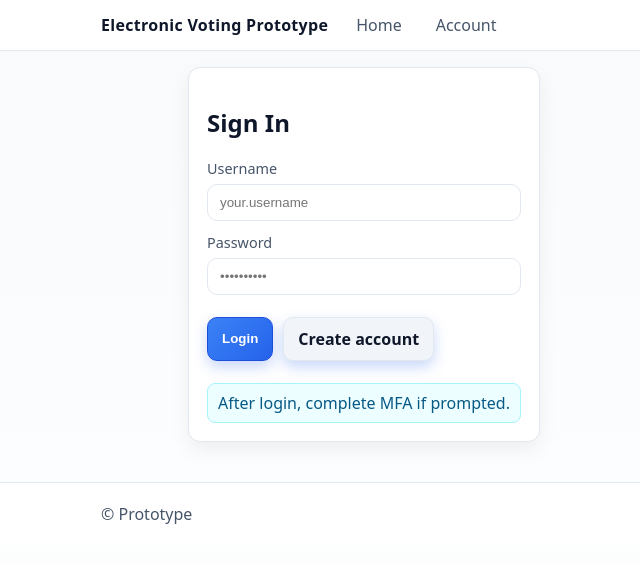
After one commit to KoutsComputes/Secure-Software-Systems-Assignment3, a Flask app: page /auth/login in a window 1280 px wide. The commit adds this page. Shown: the top 563 px of the page, without its empty margins (5-645 px from the left). Run offline with Flask 2, Linux system fonts and the light colour scheme; data comes from the database, SQL or seed files in the repository.

Commit message:
Issues #5–#8: Docker recovery, MFA + QR, RBAC (FE/BE), UX polish, admin bootstrap

```diff
--- a/flask-prototype-app/app/app.py
+++ b/flask-prototype-app/app/app.py
@@ -1,7 +1,12 @@
-from flask import Flask, render_template, request, redirect, url_for, flash, jsonify, abort
+from flask import Flask, render_template, request, redirect, url_for, flash, jsonify, abort, session  # Theo: Issue 6 - session for auth
 import os
 import uuid
 from flask_sqlalchemy import SQLAlchemy
+from werkzeug.security import generate_password_hash, check_password_hash  # Theo: Issue 6 - password hashing
+import pyotp  # Theo: Issue 6 - TOTP MFA
+import qrcode  # Theo: Issue 6 - QR code generation for TOTP setup
+import base64  # Theo: Issue 6 - Encode QR image for template
+from io import BytesIO  # Theo: Issue 6 - In-memory image buffer
 # Support running as a script or as a package
 try:
     from security import get_audit_logger, is_country_allowed  # when running app/app.py directly
@@ -21,6 +26,30 @@ ALLOWED_MISSIONS = {"AUS-LONDON", "AUS-WASHINGTON", "AUS-TOKYO", "AUS-SINGAPORE"
 @app.before_first_request
 def _init_db():
     db.create_all()
+    # Theo: Issue 8 - Seed default roles (DB‑level RBAC)
+    try:
+        existing = {r.name for r in Role.query.all()}
+    except Exception:
+        existing = set()
+    for rname, desc in (
+        ('voter', 'Regular voter with minimal privileges'),
+        ('clerk', 'Polling clerk: verify enrolment, assist voters'),
+        ('admin', 'System admin: manage candidates and system areas'),
+    ):
+        if rname not in existing:
+            db.session.add(Role(name=rname, description=desc))
+    db.session.commit()
+    # Theo: Issue 8 - Optional admin bootstrap via env (for backend RBAC testing)
+    admin_user = os.environ.get('BOOTSTRAP_ADMIN_USERNAME')
+    admin_pass = os.environ.get('BOOTSTRAP_ADMIN_PASSWORD')
+    if admin_user and admin_pass:
+        if not UserAccount.query.filter_by(username=admin_user).first():
+            db.session.add(UserAccount(
+                username=admin_user,
+                password_hash=generate_password_hash(admin_pass),
+                role='admin'
+            ))
+            db.session.commit()
 
 # Models
 class Voter(db.Model):
@@ -49,10 +78,36 @@ class VoteReceipt(db.Model):
     vote_id = db.Column(db.Integer, db.ForeignKey('vote.id'), nullable=False)
     receipt = db.Column(db.String(64), unique=True, nullable=False)
 
+# Theo: Issue 6 - Authentication model (password + TOTP secret)
+class UserAccount(db.Model):
+    id = db.Column(db.Integer, primary_key=True)
+    username = db.Column(db.String(120), unique=True, nullable=False)
+    password_hash = db.Column(db.String(255), nullable=False)
+    mfa_secret = db.Column(db.String(32), nullable=True)
+    mfa_enabled = db.Column(db.Boolean, default=False)
+    voter_id = db.Column(db.Integer, db.ForeignKey('voter.id'), nullable=True)
+    # Theo: Issue 8 - RBAC in database: role persisted on the user
+    role = db.Column(db.String(32), db.ForeignKey('role.name'), nullable=False, default='voter')
+
+# Theo: Issue 8 - Roles table in database (separate DB layer for RBAC)
+class Role(db.Model):
+    name = db.Column(db.String(32), primary_key=True)
+    description = db.Column(db.String(200))
+
 # Routes
 
 @app.route('/')
 def index():
+    # Theo: Issue 6/7 - Default UX: send users to auth first
+    # If not logged in, show login; if logged in, go to role dashboard.
+    user = _current_user()
+    if not user:
+        return redirect(url_for('auth_login'))
+    return redirect(url_for('dashboard_root'))
+
+# Theo: Issue 7 - Preserve access to the original prototype homepage
+@app.route('/home')
+def home_landing():
     return render_template('index.html')
 
 # Theo: Incident Recovery - Health endpoint for Docker healthcheck
@@ -64,6 +119,282 @@ def healthz():
         return jsonify({'status': 'ok', 'db': 'ok'}), 200
     except Exception as e:  # pragma: no cover
         return jsonify({'status': 'error', 'db': 'unhealthy', 'detail': str(e)}), 500
+
+# Theo: Issue 6 - helpers for authentication state
+def _current_user():
+    uid = session.get('user_id')
+    if not uid:
+        return None
+    return UserAccount.query.get(uid)
+
+def login_required_and_mfa(fn):
+    from functools import wraps
+    @wraps(fn)
+    def wrapper(*args, **kwargs):
+        user = _current_user()
+        if not user:
+            flash('Please log in to continue.')
+            return redirect(url_for('auth_login'))
+        if user.mfa_enabled and not session.get('mfa_ok'):
+            flash('Please complete MFA verification.')
+            return redirect(url_for('auth_mfa_prompt'))
+        return fn(*args, **kwargs)
+    return wrapper
+
+# Theo: Issue 8 - API RBAC decorator for role-based access control (no JWT)
+def role_required(*roles):
+    from functools import wraps
+    def decorator(fn):
+        @wraps(fn)
+        def wrapper(*args, **kwargs):
+            user = _current_user()
+            if not user:
+                flash('Please log in to continue.')
+                return redirect(url_for('auth_login'))
+            if user.role not in roles:
+                flash('You do not have permission to access this page.')
+                return abort(403)
+            return fn(*args, **kwargs)
+        return wrapper
+    return decorator
+
+# Theo: Issue 7 - Inject current user/role into templates for nav rendering
+@app.context_processor
+def _inject_user_role():
+    user = _current_user()
+    return {
+        'current_user': user,
+        'user_role': (user.role if user else None)
+    }
+
+# Theo: Issue 6/7 - Global strict auth: require login + MFA for all non-auth routes
+@app.before_request
+def _global_auth_mfa_enforcement():
+    # Whitelisted endpoints that must remain accessible
+    whitelist = {
+        'auth_login', 'auth_register', 'auth_mfa_setup', 'auth_mfa_verify', 'auth_mfa_prompt',
+        'auth_logout',  # Theo: Allow logout even if MFA not completed yet
+        'healthz', 'static'
+    }
+    if request.endpoint in whitelist or (request.endpoint or '').startswith('static'):
+        return
+    user = _current_user()
+    if not user:
+        # Not logged in: send to login
+        return redirect(url_for('auth_login'))
+    if not user.mfa_enabled and request.endpoint not in {'auth_mfa_setup', 'auth_mfa_verify'}:
+        # Enforce MFA setup first
+        flash('MFA setup required before using the system.')
+        return redirect(url_for('auth_mfa_setup'))
+    if user.mfa_enabled and not session.get('mfa_ok') and request.endpoint not in {'auth_mfa_prompt'}:
+        # Enforce MFA verification for this session
+        flash('Please complete MFA verification.')
+        return redirect(url_for('auth_mfa_prompt'))
+
+# Theo: Issue 6 - Optionally enforce MFA on original /vote via feature flag
+@app.before_request
+def _enforce_mfa_on_vote():
+    try:
+        enforce = app.config.get('ENFORCE_MFA_ON_VOTE', False)
+    except Exception:
+        enforce = False
+    if not enforce:
+        return
+    if request.endpoint == 'vote':
+        user = _current_user()
+        if not user:
+            flash('Please log in to continue.')
+            return redirect(url_for('auth_login'))
+        # Theo: Issue 6 - Strict mode: require MFA to be set up for voting
+        if not user.mfa_enabled:
+            flash('MFA setup required before voting.')
+            return redirect(url_for('auth_mfa_setup'))
+        if user.mfa_enabled and not session.get('mfa_ok'):
+            flash('Please complete MFA verification.')
+            return redirect(url_for('auth_mfa_prompt'))
+
+# Theo: Issue 6 - Registration (prototype)
+@app.route('/auth/register', methods=['GET', 'POST'])
+def auth_register():
+    if request.method == 'POST':
+        username = request.form.get('username', '').strip()
+        password = request.form.get('password', '').strip()
+        if not username or not password or len(password) < 12:
+            flash('Username required and password must be at least 12 characters.')
+            return redirect(url_for('auth_register'))
+        if UserAccount.query.filter_by(username=username).first():
+            flash('Username already exists.')
+            return redirect(url_for('auth_register'))
+        # Theo: Issue 7/8 - default role is 'voter' (DB RBAC); can be elevated by admin later
+        user = UserAccount(
+            username=username,
+            password_hash=generate_password_hash(password),
+            role='voter'
+        )
+        db.session.add(user)
+        db.session.commit()
+        flash('Account created. Please log in and set up MFA.')
+        return redirect(url_for('auth_login'))
+    return render_template('auth_register.html')
+
+# Theo: Issue 6 - Login (password step)
+@app.route('/auth/login', methods=['GET', 'POST'])
+def auth_login():
+    if request.method == 'POST':
+        username = request.form.get('username', '').strip()
+        password = request.form.get('password', '').strip()
+        user = UserAccount.query.filter_by(username=username).first()
+        if not user or not check_password_hash(user.password_hash, password):
+            flash('Invalid username or password.')
+            return redirect(url_for('auth_login'))
+        session['user_id'] = user.id
+        # If user has MFA enabled, go to MFA prompt; otherwise mark OK
+        if user.mfa_enabled:
+            session['mfa_ok'] = False
+            return redirect(url_for('auth_mfa_prompt'))
+        session['mfa_ok'] = True
+        flash('Logged in.')
+        return redirect(url_for('index'))
+    return render_template('auth_login.html')
+
+# Theo: Issue 6 - MFA setup (generate TOTP secret and show otpauth URI)
+@app.route('/auth/mfa-setup', methods=['GET'])
+def auth_mfa_setup():
+    user = _current_user()
+    if not user:
+        return redirect(url_for('auth_login'))
+    if not user.mfa_secret:
+        user.mfa_secret = pyotp.random_base32()
+        db.session.commit()
+    totp = pyotp.TOTP(user.mfa_secret)
+    issuer = 'SecureVotingApp'
+    otpauth_uri = totp.provisioning_uri(name=user.username, issuer_name=issuer)
+    # Theo: Issue 6 - Generate QR code PNG as data URI for easy scanning
+    try:
+        img = qrcode.make(otpauth_uri)
+        buf = BytesIO()
+        img.save(buf, format='PNG')
+        qr_b64 = base64.b64encode(buf.getvalue()).decode('ascii')
+    except Exception:
+        qr_b64 = None  # fallback: just show URI/secret
+    return render_template('auth_mfa_setup.html', secret=user.mfa_secret, otpauth_uri=otpauth_uri, issuer=issuer, qr_b64=qr_b64)
+
+# Theo: Issue 6 - MFA verify (enable TOTP after first successful code)
+@app.route('/auth/mfa-verify', methods=['POST'])
+def auth_mfa_verify():
+    user = _current_user()
+    if not user:
+        return redirect(url_for('auth_login'))
+    code = request.form.get('code', '').strip()
+    if not user.mfa_secret:
+        flash('No MFA secret set. Visit setup first.')
+        return redirect(url_for('auth_mfa_setup'))
+    totp = pyotp.TOTP(user.mfa_secret)
+    if totp.verify(code, valid_window=1):
+        user.mfa_enabled = True
+        db.session.commit()
+        session['mfa_ok'] = True
+        flash('MFA enabled and verified.')
+        return redirect(url_for('index'))
+    else:
+        flash('Invalid code. Try again.')
+        return redirect(url_for('auth_mfa_setup'))
+
+# Theo: Issue 6 - MFA prompt during login
+@app.route('/auth/mfa', methods=['GET', 'POST'])
+def auth_mfa_prompt():
+    user = _current_user()
+    if not user:
+        return redirect(url_for('auth_login'))
+    if request.method == 'POST':
+        code = request.form.get('code', '').strip()
+        totp = pyotp.TOTP(user.mfa_secret or '')
+        if user.mfa_enabled and totp.verify(code, valid_window=1):
+            session['mfa_ok'] = True
+            flash('MFA verified. You are logged in.')
+            return redirect(url_for('index'))
+        flash('Invalid code.')
+    return render_template('auth_mfa_prompt.html')
+
+# Theo: Issue 6 - Logout
+@app.route('/auth/logout')
+def auth_logout():
+    session.clear()
+    flash('Logged out.')
+    return redirect(url_for('index'))
+
+# Theo: Issue 6 - Protected voting route that enforces password + MFA
+@app.route('/secure/vote', methods=['GET', 'POST'])
+@login_required_and_mfa
+def secure_vote():
+    # Reuse the existing vote handler under auth protection
+    return vote()
+
+# Theo: Issue 7 - Frontend RBAC: role-specific dashboards (no JWT)
+@app.route('/dashboard')
+def dashboard_root():
+    user = _current_user()
+    if not user:
+        return redirect(url_for('auth_login'))
+    if user.role == 'admin':
+        return redirect(url_for('dashboard_admin'))
+    if user.role == 'clerk':
+        return redirect(url_for('dashboard_clerk'))
+    return redirect(url_for('dashboard_voter'))
+
+@app.route('/dashboard/voter')
+@role_required('voter', 'clerk', 'admin')  # voters and higher
+def dashboard_voter():
+    return render_template('dashboard_voter.html')
+
+@app.route('/dashboard/clerk')
+@role_required('clerk', 'admin')
+def dashboard_clerk():
+    return render_template('dashboard_clerk.html')
+
+@app.route('/dashboard/admin')
+@role_required('admin')
+def dashboard_admin():
+    return render_template('dashboard_admin.html')
+
+# Theo: Issue 8 - Admin: manage user roles (API + UI)
+@app.route('/admin/users', methods=['GET', 'POST'])
+@role_required('admin')
+def admin_users():
+    if request.method == 'POST':
+        username = request.form.get('username', '').strip()
+        new_role = request.form.get('role', '').strip()
+        u = UserAccount.query.filter_by(username=username).first()
+        if not u:
+            flash('User not found.')
+            return redirect(url_for('admin_users'))
+        if not Role.query.get(new_role):
+            flash('Invalid role.')
+            return redirect(url_for('admin_users'))
+        u.role = new_role
+        db.session.commit()
+        flash('Role updated.')
+        return redirect(url_for('admin_users'))
+    users = UserAccount.query.order_by(UserAccount.username).all()
+    roles = Role.query.order_by(Role.name).all()
+    # Simple inline admin UI (Theo)
+    options = ''.join(f'<option value="{r.name}">{r.name}</option>' for r in roles)
+    rows = ''.join(
+        f'<tr><td>{u.username}</td><td>{u.role}</td>'
+        f'<td><form method="post" style="display:inline">'
+        f'<input type="hidden" name="username" value="{u.username}">' \
+        f'<select name="role">{options}</select> <button type="submit">Change</button></form></td></tr>'
+        for u in users
+    )
+    return f"""
+    <!-- Theo: Issue 8 - Admin user role management -->
+    <h2>Manage User Roles</h2>
+    <table border="1" cellpadding="6">
+      <tr><th>Username</th><th>Role</th><th>Action</th></tr>
+      {rows}
+    </table>
+    <p><a href='{url_for('dashboard_admin')}'>Back to admin dashboard</a></p>
+    """
 
 # Voter Registration & Enrolment
 @app.route('/register_voter', methods=['GET', 'POST'])
@@ -134,6 +465,7 @@ def update_address():
 
 # Candidate Management
 @app.route('/add_candidate', methods=['GET', 'POST'])
+@role_required('admin')  # Theo: Issue 8 - API RBAC enforcement (admin only)
 def add_candidate():
     if request.method == 'POST':
         name = request.form['name']
@@ -293,6 +625,7 @@ def results():
 
 # Import scanned paper ballot results (CSV paste for prototype)
 @app.route('/import_scanned', methods=['GET', 'POST'])
+@role_required('admin')  # Theo: Issue 8 - API RBAC: restrict import to admins
 def import_scanned():
     if request.method == 'POST':
         data = request.form.get('csv_data', '').strip()
@@ -405,6 +738,7 @@ def verify():
 
 # Audit log verification (admin)
 @app.route('/audit/verify')
+@role_required('admin')  # Theo: Issue 8 - API RBAC: admin-only audit verification
 def audit_verify():
     ok = get_audit_logger().verify()
     return jsonify({'audit_log_valid': ok})
--- /dev/null
+++ b/flask-prototype-app/app/templates/auth_login.html
@@ -0,0 +1,24 @@
+{% extends 'base.html' %}
+{% block content %}
+  <!-- Theo: Issue 6 - Login (refined to match site CSS) -->
+  <section class="grid-2">
+    <div class="card form-card">
+      <h2>Sign In</h2>
+      <form method="post" class="form" autocomplete="off">
+        <div class="field">
+          <span>Username</span>
+          <input name="username" placeholder="your.username" required />
+        </div>
+        <div class="field">
+          <span>Password</span>
+          <input name="password" type="password" placeholder="••••••••••" required />
+        </div>
+        <div class="actions">
+          <button type="submit" class="btn">Login</button>
+          <a class="btn btn-secondary" href="{{ url_for('auth_register') }}">Create account</a>
+        </div>
+        <div class="notice">After login, complete MFA if prompted.</div>
+      </form>
+    </div>
+  </section>
+{% endblock %}
--- a/flask-prototype-app/app/templates/base.html
+++ b/flask-prototype-app/app/templates/base.html
@@ -12,16 +12,20 @@
       <div class="brand">Electronic Voting Prototype</div>
       <nav class="nav">
         <a href="{{ url_for('index') }}">Home</a>
+
+        {% if session.get('user_id') %}
+          {# Theo: Issue 7 - Show menu based on role #}
+          {% if user_role in ['clerk','admin'] %}
           <div class="nav-group">
             <span>Voters</span>
             <div class="nav-menu">
-            <a href="{{ url_for('register_voter') }}">Register (AEC)</a>
               <a href="{{ url_for('check_enrolment') }}">Check Enrolment</a>
-            <a href="{{ url_for('self_enrol') }}">Self Enrol</a>
-            <a href="{{ url_for('update_address') }}">Update Address</a>
               <a href="{{ url_for('voters') }}">View Voters</a>
             </div>
           </div>
+          {% endif %}
+
+          {% if user_role == 'admin' %}
           <div class="nav-group">
             <span>Candidates</span>
             <div class="nav-menu">
@@ -29,21 +33,46 @@
               <a href="{{ url_for('candidates') }}">View Candidates</a>
             </div>
           </div>
+          {% endif %}
+
           <div class="nav-group">
             <span>Voting</span>
             <div class="nav-menu">
-            <a href="{{ url_for('vote') }}">Vote (In-country)</a>
+              <a href="{{ url_for('secure_vote') }}">Vote (MFA)</a>
               <a href="{{ url_for('vote_overseas') }}">Vote (Overseas)</a>
             </div>
           </div>
+
           <div class="nav-group">
             <span>Results</span>
             <div class="nav-menu">
               <a href="{{ url_for('results') }}">Results</a>
               <a href="{{ url_for('recount') }}">Recount</a>
+              {% if user_role == 'admin' %}
                 <a href="{{ url_for('import_scanned') }}">Import Scanned</a>
+              {% endif %}
             </div>
           </div>
+
+          <!-- Theo: Issue 6/7 - Account links (Login/Register or Dashboard/Logout) -->
+          <div class="nav-group">
+            <span>Account</span>
+            <div class="nav-menu">
+              <a href="{{ url_for('dashboard_root') }}">Dashboard</a>
+              <a href="{{ url_for('auth_mfa_setup') }}">MFA Setup</a>
+              <a href="{{ url_for('auth_logout') }}">Logout</a>
+            </div>
+          </div>
+        {% else %}
+          <!-- Logged out: Only show account actions -->
+          <div class="nav-group">
+            <span>Account</span>
+            <div class="nav-menu">
+              <a href="{{ url_for('auth_login') }}">Login</a>
+              <a href="{{ url_for('auth_register') }}">Register</a>
+            </div>
+          </div>
+        {% endif %}
       </nav>
     </div>
   </header>
--- a/flask-prototype-app/docker-compose.yml
+++ b/flask-prototype-app/docker-compose.yml
@@ -12,6 +12,10 @@ services:
       # - ALLOWED_COUNTRIES=AU
       - AUDIT_LOG_PATH=/app/logs/audit.log
       - AUDIT_LOG_KEY=jamesbond123
+      - SECRET_KEY=change-me-in-prod  # Theo: Issue 6 - session key for auth
+      # - ENFORCE_MFA_ON_VOTE=true   # Theo: Issue 6 - uncomment to require MFA on /vote
+      - BOOTSTRAP_ADMIN_USERNAME=admin  # Theo: Issue 8 - admin bootstrap for backend RBAC testing
+      - BOOTSTRAP_ADMIN_PASSWORD=password  # Theo: Issue 8 - admin bootstrap for backend RBAC testing
     # Theo: Incident Recovery - ensure container auto-restarts and waits for healthy DB
     restart: always
     healthcheck:
--- a/flask-prototype-app/requirements.txt
+++ b/flask-prototype-app/requirements.txt
@@ -3,3 +3,5 @@ Flask-SQLAlchemy==2.5.1
 SQLAlchemy==1.4.49
 Werkzeug==2.2.3
 PyMySQL==1.1.0
+pyotp==2.9.0  # Theo: Added for TOTP MFA (Issue 6)
+qrcode[pil]==7.4.2  # Theo: Issue 6 - QR code for TOTP provisioning
```
Also changed, not shown: flask-prototype-app/app/config.py (+8 -0 lines), flask-prototype-app/app/templates/auth_mfa_prompt.html (added, +17 -0 lines), flask-prototype-app/app/templates/auth_mfa_setup.html (added, +32 -0 lines), flask-prototype-app/app/templates/auth_register.html (added, +24 -0 lines), flask-prototype-app/app/templates/dashboard_admin.html (added, +26 -0 lines), flask-prototype-app/app/templates/dashboard_clerk.html (added, +17 -0 lines), flask-prototype-app/app/templates/dashboard_voter.html (added, +21 -0 lines), README-SECURITY-TESTS.md. Lines whose indentation alone changed are shown as unchanged.
